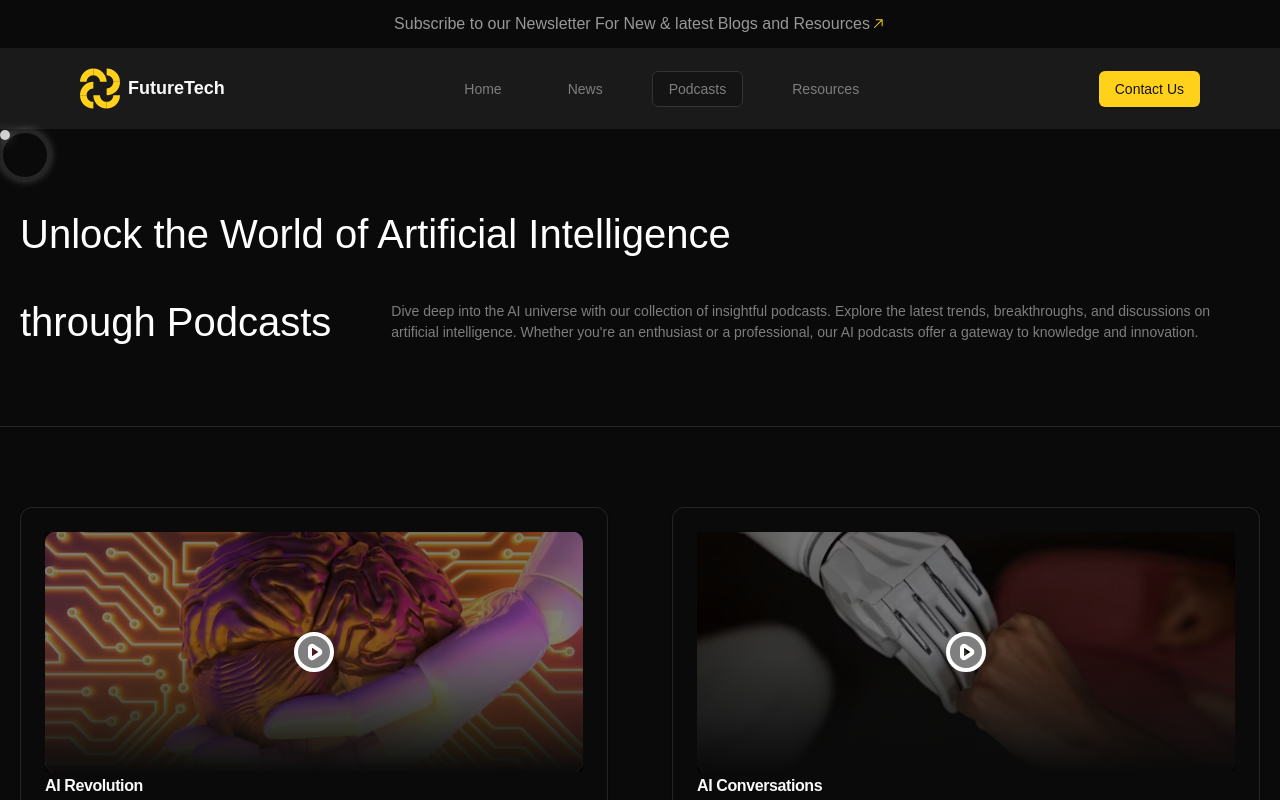
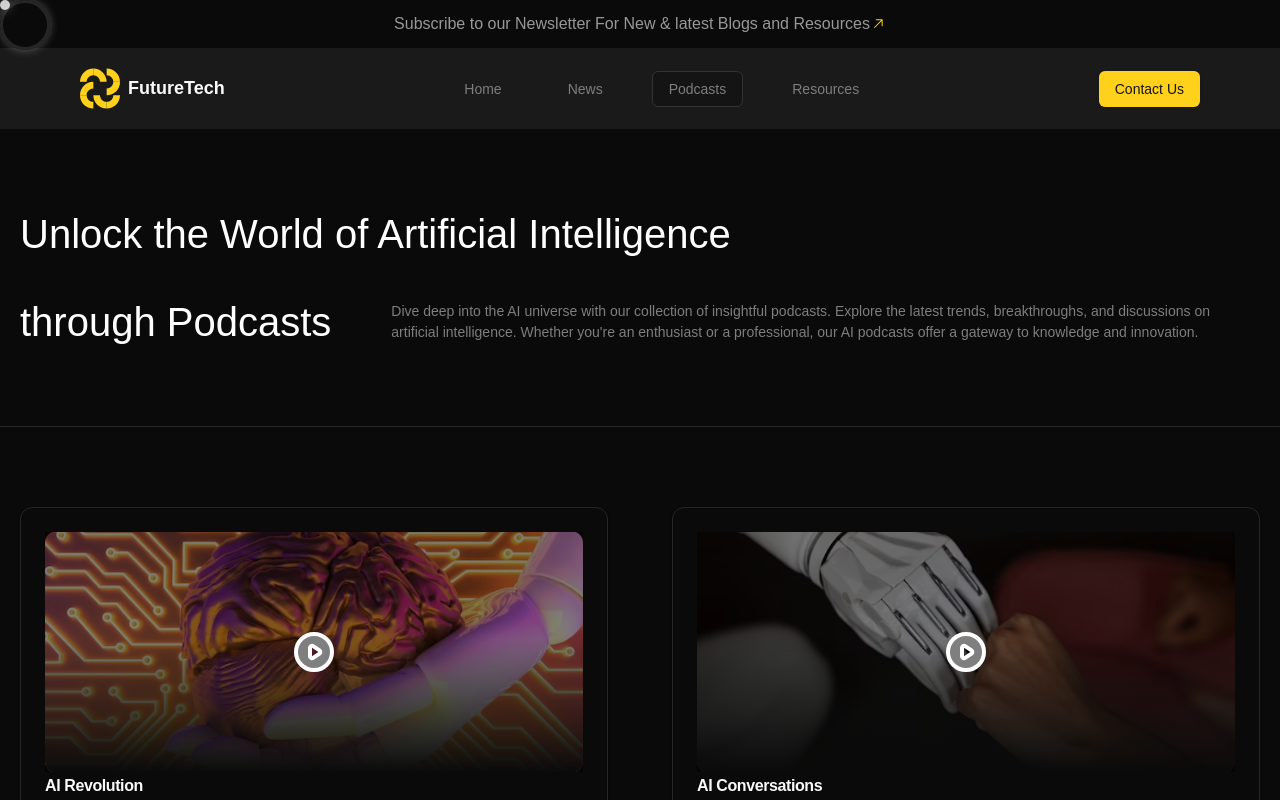
Before and after one commit to theserano/ai_blog, a Next.js app: page /podcasts in a window 1280 px wide. Shown: the top 800 px of the page. Built offline with nearby package versions, Linux system fonts and the light colour scheme.

Commit message:
cursor fix

```diff
--- a/components/utilities/CustomCursor.tsx
+++ b/components/utilities/CustomCursor.tsx
@@ -50,7 +50,7 @@ export default function CustomCursor() {
     <>
       {/* Outer ring */}
       <motion.div
-        className='cursor-ring !hidden lg:!block'
+        className='cursor-ring !hidden lg:!block mt-[-130px]'
         style={{
           x: springX,
           y: springY,
@@ -66,7 +66,7 @@ export default function CustomCursor() {
 
       {/* Inner dot */}
       <motion.div
-        className='cursor-dot !hidden lg:!block'
+        className='cursor-dot !hidden lg:!block mt-[-130px]'
         style={{
           x: springX,
           y: springY,
```
